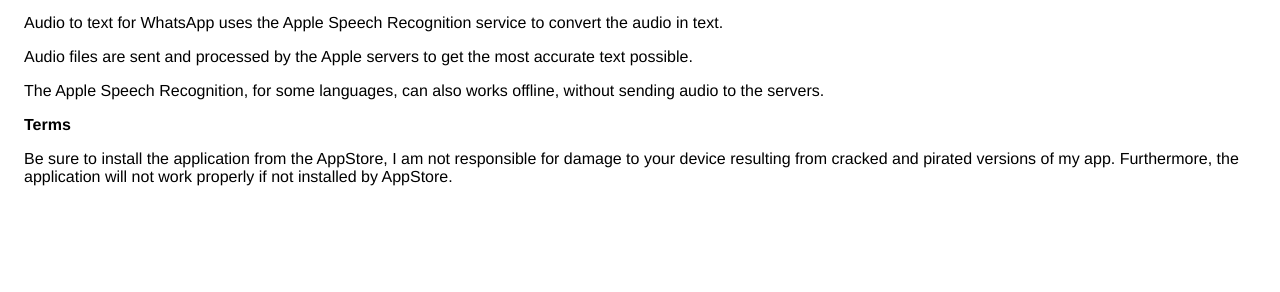
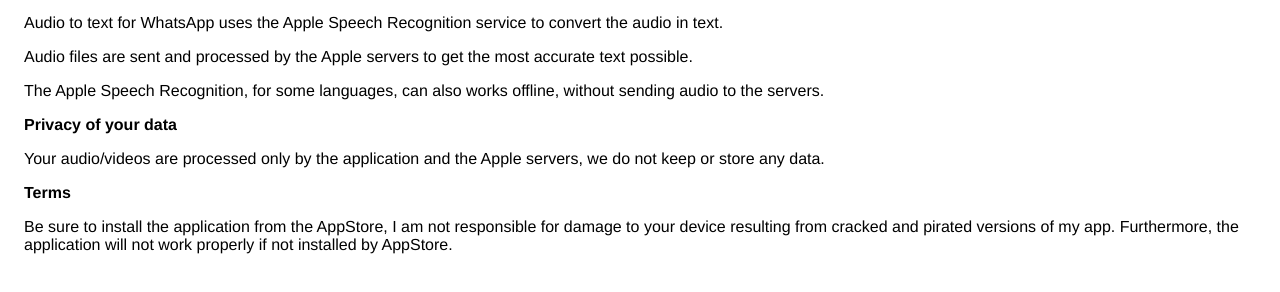
Before and after one commit to supergianlu/supergianlu.github.io, a plain HTML site: page index.html in a window 1280 px wide. Shown: the part 112-404 px from the top of the page. Drawn offline with Linux system fonts and the light colour scheme.

Commit message:
Update index.html

```diff
--- a/index.html
+++ b/index.html
@@ -18,6 +18,9 @@
 <p>Audio files are sent and processed by the Apple servers to get the most accurate text possible.</p>
 <p>The Apple Speech Recognition, for some languages, can also works offline, without sending audio to the servers.</p>
 
+<p><strong>Privacy of your data</strong></p>
+<p>Your audio/videos are processed only by the application and the Apple servers, we do not keep or store any data.</p>
+
 <p><strong>Terms</strong></p>
 <p>Be sure to install the application from the AppStore, I am not responsible for damage to your device resulting from cracked and pirated versions of my app.
       Furthermore, the application will not work properly if not installed by AppStore. </p>
```
